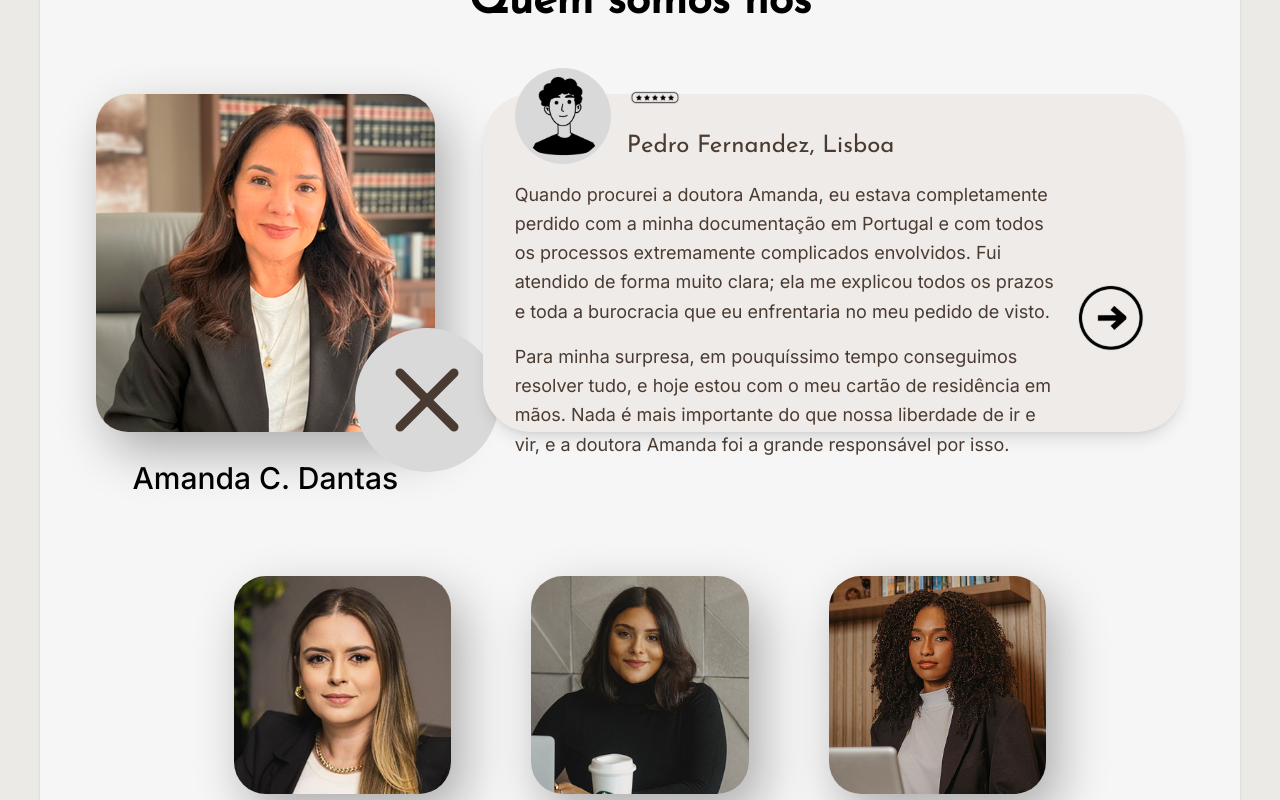
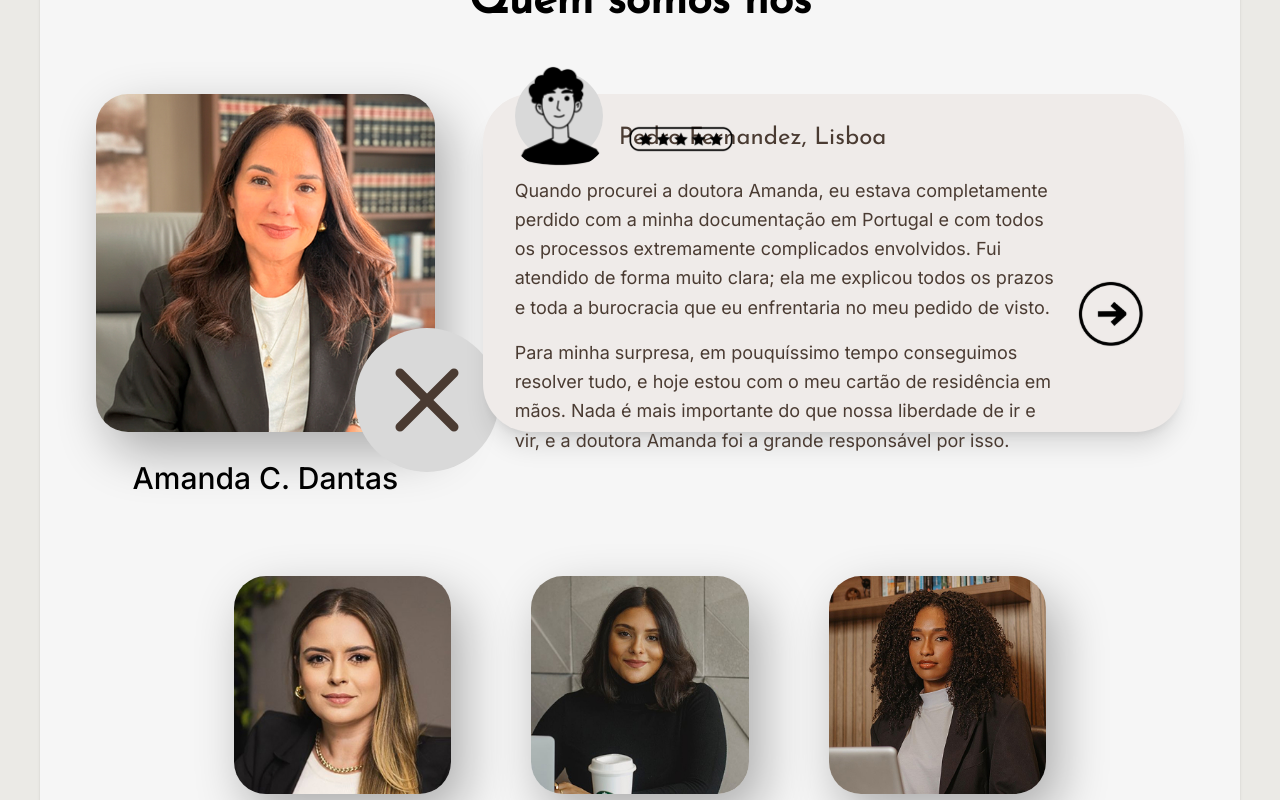
Before and after one commit to mateusabreucn/nacionalidade-portuguesa, a Next.js app: page / in a window 1280 px wide. Both pictures are taken after a click on the element 426 px from the left and 1214 px from the top of the page. Shown: the part 814-1614 px from the top of the page. Built offline with nearby package versions, Linux system fonts and the light colour scheme.

Commit message:
fix: alterações no card de feedback

```diff
--- a/app/components/Feedback/FeedbackItem.tsx
+++ b/app/components/Feedback/FeedbackItem.tsx
@@ -17,28 +17,30 @@ export default function FeedbackItem({
 }: FeedbackItemProps) {
   return (
     <div className="flex flex-col gap-4 w-full h-full justify-center">
-      {/* Header: Avatar + Info */}
+      {/* Header */}
       <div className="flex items-center gap-4">
-        <div className="relative w-20 h-20 md:w-24 md:h-24 shrink-0 bg-[#D9D9D9] rounded-full flex items-center justify-center">
-          <div className="relative w-18 h-18 md:w-22 md:h-22">
+        <div className="relative w-20 h-20 md:w-22 md:h-22 shrink-0 bg-[#D9D9D9] rounded-full flex items-center justify-center">
+          <div className="w-full h-full">
             <Image
               src={avatarSrc}
               alt={name}
               fill
-              className="object-contain rounded-full"
+              className="object-contain rounded-full scale-125"
             />
           </div>
         </div>
-        <div className="flex flex-col gap-1">
-          <div className="relative w-48 h-10 md:w-64 md:h-14">
+
+        <div className="w-full flex flex-col gap-1 ">
+          <div className="relative w-48 h-10 md:w-full md:h-">
             <Image
               src="/Icons/Feedback/Stars.svg"
               alt="5 estrelas"
-              fill
-              className="object-contain object-left"
+              width={124}
+              height={60}
             />
           </div>
-          <h4 className="font-josefin text-xl md:text-2xl text-[#4A3B32]">
+
+          <h4 className="font-josefin text-2xl md:text-2xl text-[#4A3B32]">
             {name}, {city}
           </h4>
         </div>
--- a/app/components/Feedback/ModalBackground.tsx
+++ b/app/components/Feedback/ModalBackground.tsx
@@ -15,7 +15,7 @@ export default function ModalBackground({
         relative w-full h-full
         bg-[#EFEBE9]
         rounded-[3rem]
-        shadow-lg
+        shadow-xl
         flex items-center justify-center
         p-6 md:p-8 lg:p-8
         ${className}
```
